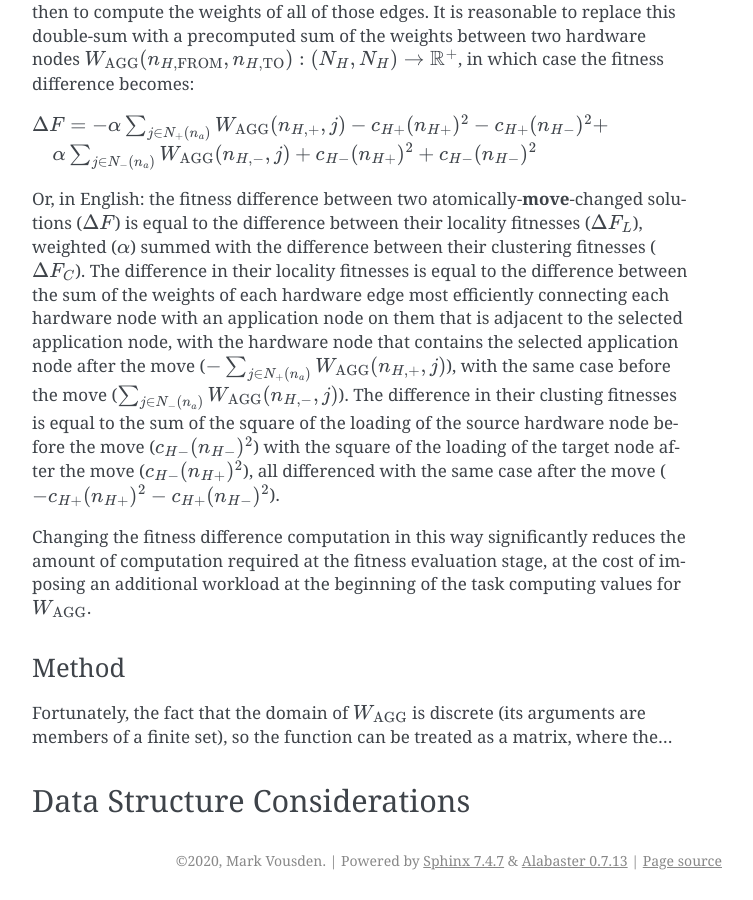
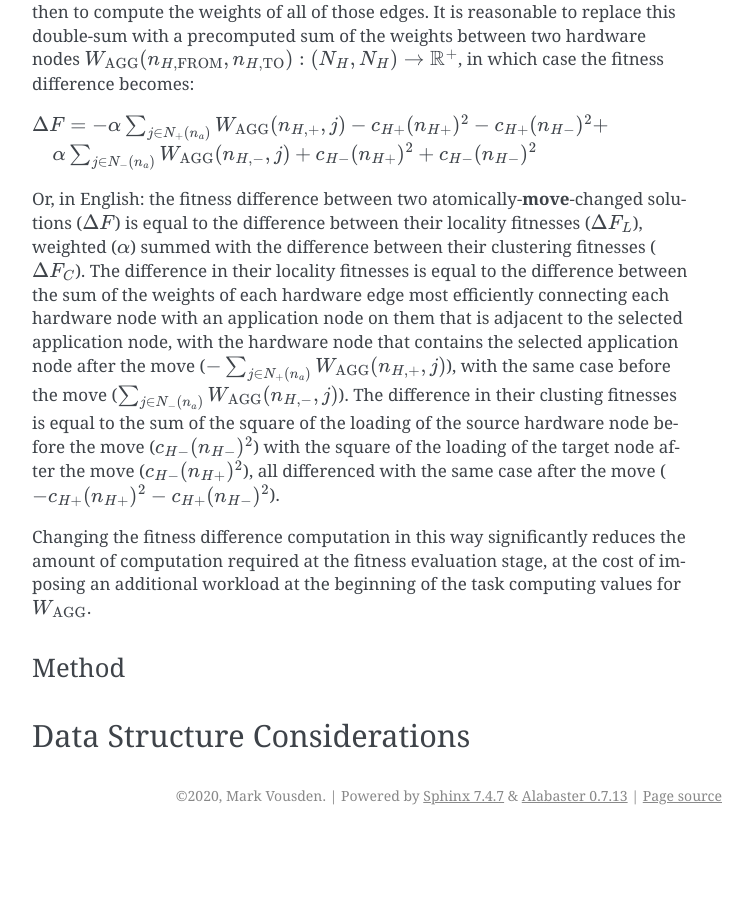
Before and after one commit to mvousden/psap, a Sphinx documentation site: the page built from doc/source/algorithm.rst, in a window 1280 px wide and 900 px high, scrolled down 2009 px. Shown: the whole window, without its empty margins (388-1141 px from the left). Built offline with Sphinx 7.4.7, drawn with Linux system fonts in a browser that asks for light colours; after the commit the page ends 2844 px from its top, so only the background shows below that.

Commit message:
Let's leave this for now.

```diff
--- a/doc/source/algorithm.rst
+++ b/doc/source/algorithm.rst
@@ -133,10 +133,6 @@ values for :math:`W_\mathrm{AGG}`.
 Method
 ++++++
 
-Fortunately, the fact that the domain of :math:`W_\mathrm{AGG}` is discrete
-(its arguments are members of a finite set), so the function can be treated as
-a matrix, where the...
-
 .. _Data Structures:
 
 Data Structure Considerations
```
